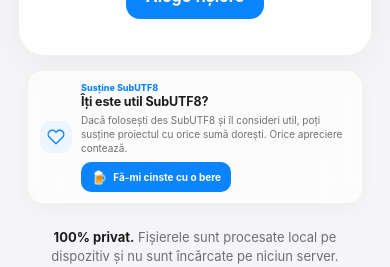
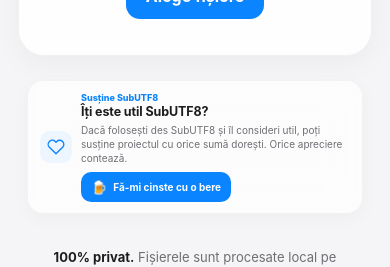
Before and after one commit to Zuzuitu/subutf8, a React (Vite) app: page / in a window 390 px wide. Shown: the part 744-1011 px from the top of the page. Built offline with nearby package versions, Linux system fonts and the light colour scheme.

Commit message:
Update styles.css

```diff
--- a/src/styles.css
+++ b/src/styles.css
@@ -427,7 +427,7 @@
   align-items:center;
   gap:11px;
   width:min(100%,620px);
-  margin:5px auto 16px;
+  margin:28px auto 28px;
   padding:12px 14px;
   background:rgba(255,255,255,.72);
   backdrop-filter:blur(16px);
@@ -544,7 +544,7 @@
 
   .supportCard{
     width:calc(100% - 18px);
-    margin:4px auto 14px;
+    margin:24px auto 24px;
     padding:11px 12px;
     gap:9px;
     border-radius:16px;
```
